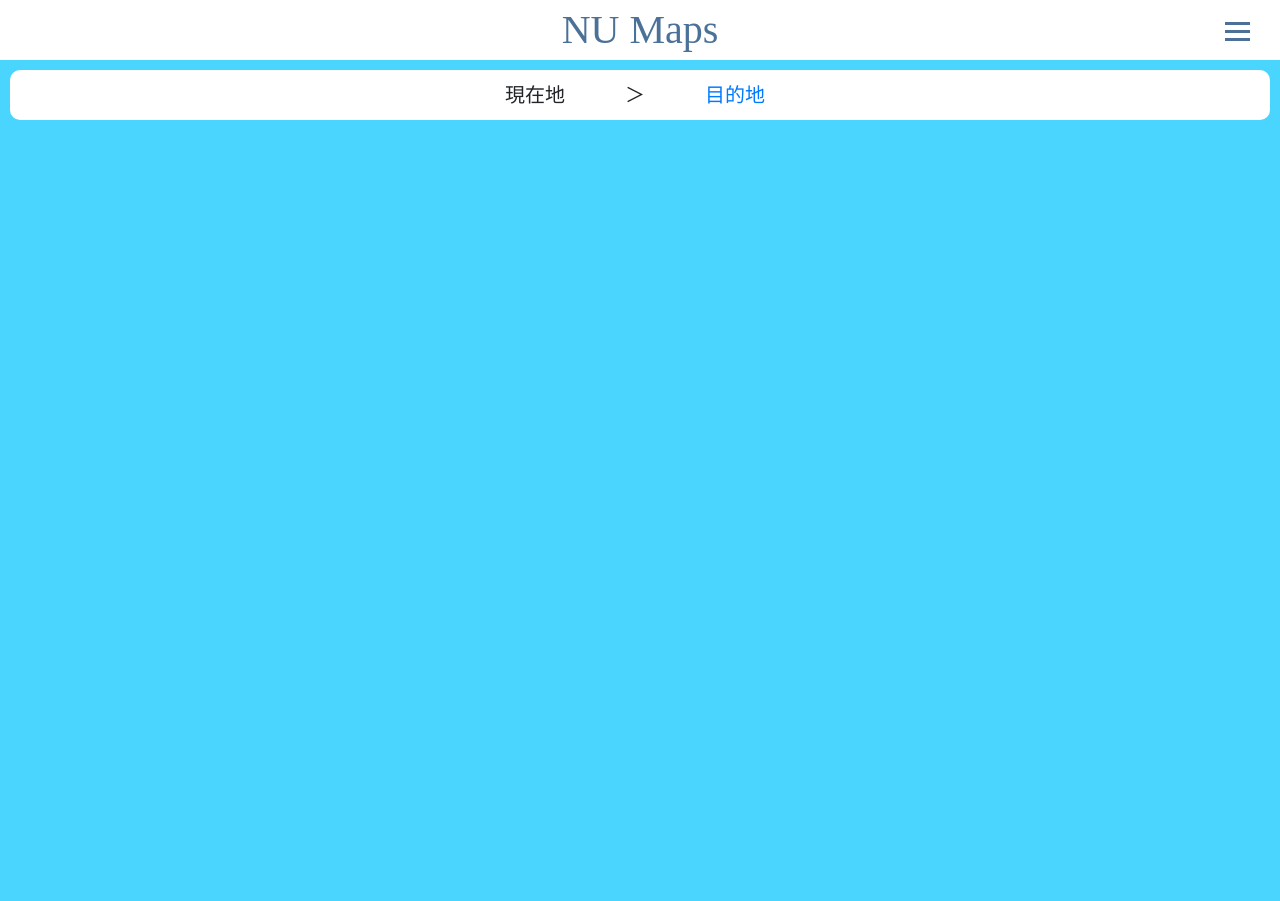
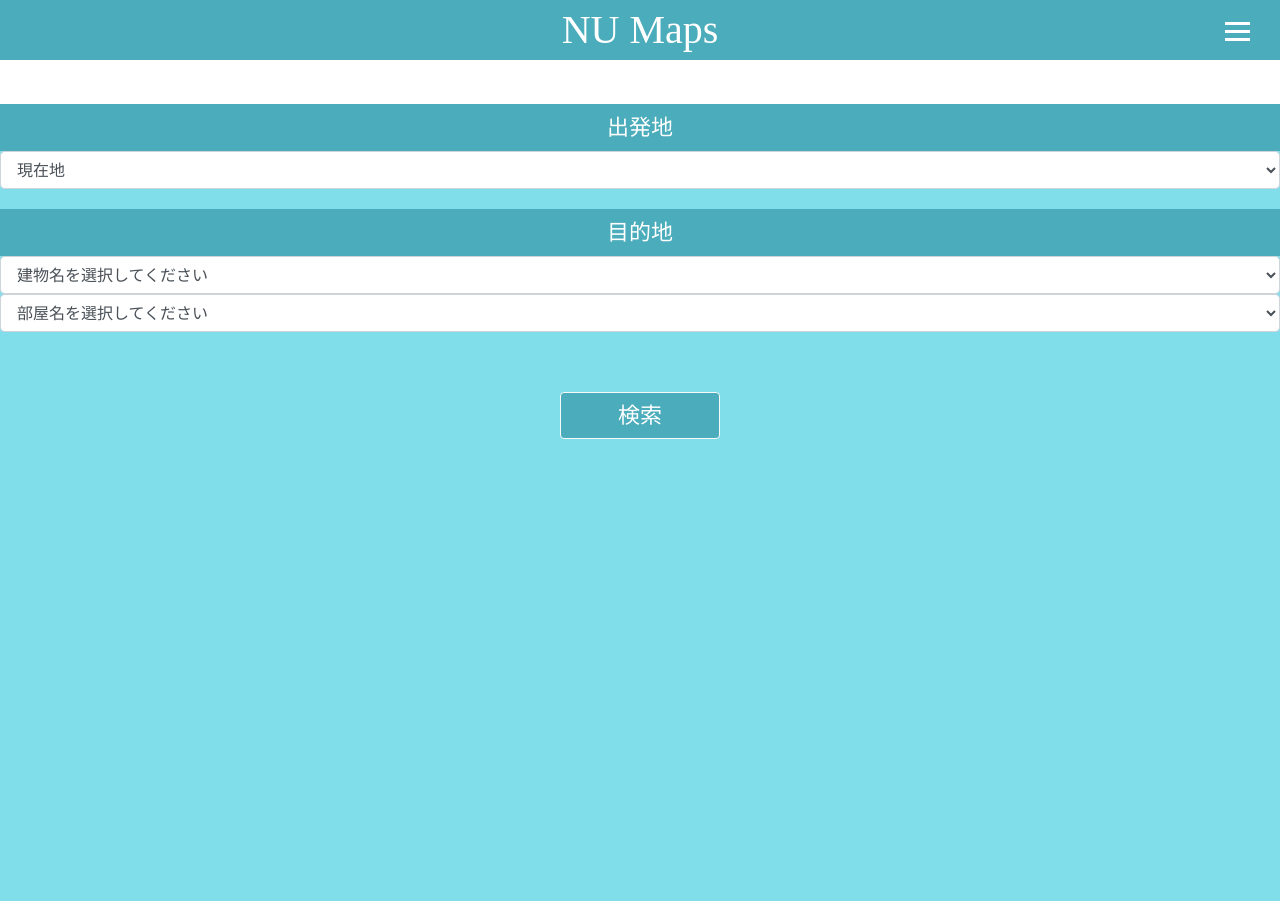
Before and after one commit to iidango/NU-Maps, a PHP site: page / in a window 1280 px wide. Shown: the top 901 px of the page. Before the commit the page ends 120 px from the top, so only its background shows below. Run offline with PHP 8.4, Linux system fonts and the light colour scheme; some libraries are stand-ins or nearby versions.

Commit message:
デザインの大幅な変更。index.thml,search.html,root.htmlの統合

```diff
--- a/index.html
+++ b/index.html
@@ -1,5 +1,6 @@
 <!DOCTYPE html>
 <html lang="ja">
+
   <head>
     <meta charset="utf-8">
     <meta http-equiv="X-UA-Compatible" content="IE=edge">
@@ -12,20 +13,38 @@
     <script src="https://ajax.googleapis.com/ajax/libs/jquery/1.11.3/jquery.min.js"></script>
     <!-- BootstrapのJS読み込み -->
     <script src="js/bootstrap.min.js"></script>
-
-    <meta name="apple-mobile-web-app-capable" content="yes">
-    <!-- default（Safariと同じ） / black（黒） / black-translucent（ステータスバーをコンテンツに含める） -->
-    <meta name="apple-mobile-web-app-status-bar-style" content="black">
-    <!-- ホーム画面に表示されるアプリ名 -->
-    <meta name="apple-mobile-web-app-title" content="NU-Maps">
-    <!-- ホーム画面に表示されるアプリアイコン -->
-    <link rel="apple-touch-icon" href="images/img.png">
+    <script src="js/script.js"></script>
     <script type="text/javascript" src="hum_icon.js"></script>
     <link rel="stylesheet" type="text/css" href="style.css">
     <link rel="manifest" href="manifest.json">
+    <style>
+      /* Always set the map height explicitly to define the size of the div
+       * element that contains the map. */
+      #map {
+        height: 100%;
+      }
+
+      /* Optional: Makes the sample page fill the window. */
+      html,
+      body {
+        height: 100%;
+        margin: 0;
+        padding: 0;
+      }
+
+      #floating-panel {
+        width: 100%;
+        background: #4ad5ff;
+
+      }
+
+
+      }
+    </style>
   </head>
 
-  <header style="background-color: #fff;">
+
+    <header style="background-color: #4BACBB;">
 
       <nav style="　background-color: #fff;">
         <div style="text-align:center;">
@@ -37,7 +56,7 @@
             </div>
           </div>
           <div class="nav_sp">
-       <div class="nav_sp_top"><a href="#"></a></div>
+            <div style="color:#fff;"class="nav_sp_top"><a href="#"></a></div>
             <ul class="clearfix">
               <li><a href="index.html">お知らせ</a></li>
               <li><a href="#">NU-Mapsの使い方</a></li>
@@ -47,36 +66,117 @@
             </div>
           <div id="wrapper"></div>
 
-
-      <!--
-      <div style="border:1px ridge;border-bottom-left-radius: 30px;　background-color: #fff;">
-      <a style="font-family:arial block; font-size: 40px; margin-left: 20px;margin-right:auto;margin-left:auto;"class="navbar-brand" href="index.html">NU Maps</a>
-    -->
-
-      <a style="font-family:arial block; color:#4B7198;font-size: 40px;" href="index.html">NU Maps</a>
+          <a style="font-family:arial block; color:#fff;font-size: 40px;" href="index.html">NU Maps</a>
         </div>
-
       </nav>
 
   </header>
+    <body>
+
+      <div style="background-color: #80DEEA; height:100%;" id="floating-panel">
+        <div
+         style="font-size: 22px;height:47px; background-color:#4BACBB;  margin-top: 44px;">
+
+        </div>
+        <div style="text-align: center;">
+          <div style="font-size: 22px; margin-top: -40px;margin-bottom: 7px;color:#fff;">出発地</div>
+        </div>
+        <select class="form-control" id="start" name="building">
+          <option value="名古屋大学駅">現在地</option>
+        </select>
+
+            <div
+             style="font-size: 22px;height:47px; background-color:#4BACBB;;  margin-top: 20px;  ">
+
+            </div>
+            <div style="text-align: center;">
+              <div style="font-size: 22px; margin-top: -40px;margin-bottom: 7px;color:#fff;">目的地</div>
+            </div>
+            <select id="building" class="form-control">
+              <option value="">建物名を選択してください</option>
+              <option value="全学教育棟本館">全学教育棟本館</option>
+              <option value="全学教育棟A館">全学教育棟A館</option>
+              <option value="名古屋大学 文系総合館">文系総合館</option>
+              <option value="名古屋大学附属図書館">名古屋大学附属図書館</option>
+              <option value="名古屋大学本部学務部 教養教育院全学教育教務掛">教養教育院全学教育教務課</option>
+              <option value="名古屋大学 生協北部食堂">生協北部食堂</option>
+              <option value="名古屋大学 生協南部書籍店">生協南部書籍店</option>
+              <option value="豊田講堂">豊田講堂</option>
+              <option value="名古屋大学 博物館">名古屋大学 博物館</option>
+              <option value="ナショナルイノベーションコンプレックス">NIC</option>
+              <option value="ファミリーマート 名古屋大学店">Lファミリーマート 名古屋大学店</option>
+            </select>
+            <select class="form-control" id="room" name="room">
+              <option value="">部屋名を選択してください</option>
+            </select>
+
+            <div style="text-align:center;">
+              <button id="btn" style="background-color:#4BACBB; width:160px;margin-top:60px;" type="button" class="btn btn-outline-light"onclick="clickBtn1()">
+                <div style="font-size: 22px;color:#fff;">検索</div>
+              </button>
             </div>
 </div>
-<body style="background-color: #4ad5ff;">
+  </div>
+      <!--<div id="right-panel"<button id="btn" style="background-color:#ffffff; width:160px;" type="button" class="btn btn-secondary btn-lg" onclick="clickBtn1()">
+        <div style="color:#00bfff;">検索</div>
+      </button>></div>-->
 
-<div style="font-size: 20px;background-color:#ffffff; padding: 10px; margin-right:10px; margin-left: 10px; margin-top: 10px; margin-bottom: 10px;  border-top-left-radius: 10px;border-bottom-left-radius: 10px;border-top-right-radius: 10px;border-bottom-right-radius: 10px;">
-<div style="text-align: center;"><div style="margin-right:10px;">現在地　　　＞　　　<a href="search.html">目的地</a></div></div>
-      <!--
-<input type="button" value="ボタン２" onclick="clickBtn2()" />
+
+
+
+      <div id="map"></div>
+      <script>
+      //初期表示は非表示
+      document.getElementById("floating-panel").style.display ="block";
+
+      function clickBtn1(){
+        var end = document.getElementById('building').value;
+      	const p1 = document.getElementById("floating-panel");
+        if(end == ""){
+          alert('目的地が選択されていません。')
+        }else{
+      	if(p1.style.display=="block"){
+      		// noneで非表示
+      		p1.style.display ="none";
+      	}else{
+      		// blockで表示
+      		p1.style.display ="block";
+      	}
+      }
+    }
+      </script>
+
+      <script async defer
+        src="https://maps.googleapis.com/maps/api/js?key=AIzaSyCCf-1L_AYDveGBZ_a5cU3BjQx8r68Qjpo&callback=initMap">
+      </script>
+      <script>
+        <!-- service workerの登録関係
         -->
-<script>
-    <!-- service workerの登録関係 -->
-    if ('serviceWorker' in navigator) {
-    navigator.serviceWorker.register('service_worker.js').then(function(registration) {
-        console.log('ServiceWorker registration successful with scope: ', registration.scope);
-    }).catch(function(err) {
-        console.log('ServiceWorker registration failed: ', err);
+        if
+        ('serviceWorker'
+        in
+        navigator)
+        {
+        navigator.serviceWorker.register('service_worker.js').then(function (registration)
+        {
+        console.log('ServiceWorker
+        registration
+        successful
+        with
+        scope:
+        ',
+        registration.scope);
+        }).catch(function (err)
+        {
+        console.log('ServiceWorker
+        registration
+        failed:
+        ',
+        err);
         });
         }
       </script>
+
     </body>
+
 </html>
--- a/style.css
+++ b/style.css
@@ -6,7 +6,7 @@ html {
 #wrapper {
   width: 100%;
   height: 100%;
-  background: #4B7198;
+  background: #4BACBB;
 }
 
 #hamburger {
@@ -51,7 +51,7 @@ html {
   position: absolute;
   width: 25px;
   height: 3px;
-  background: #4B7198;
+  background: #fff;
   display: block;
   content: "";
   transform: translateX(0) rotate(0deg);
@@ -87,7 +87,7 @@ html {
   width: 100%;
   height: 100%;
   transform: translate(0%, 0%);
-  background: #4B7198;
+  background: #4BACBB;
 }
 
 .nav_sp_top {
```
Lines whose indentation alone changed are shown as unchanged.
